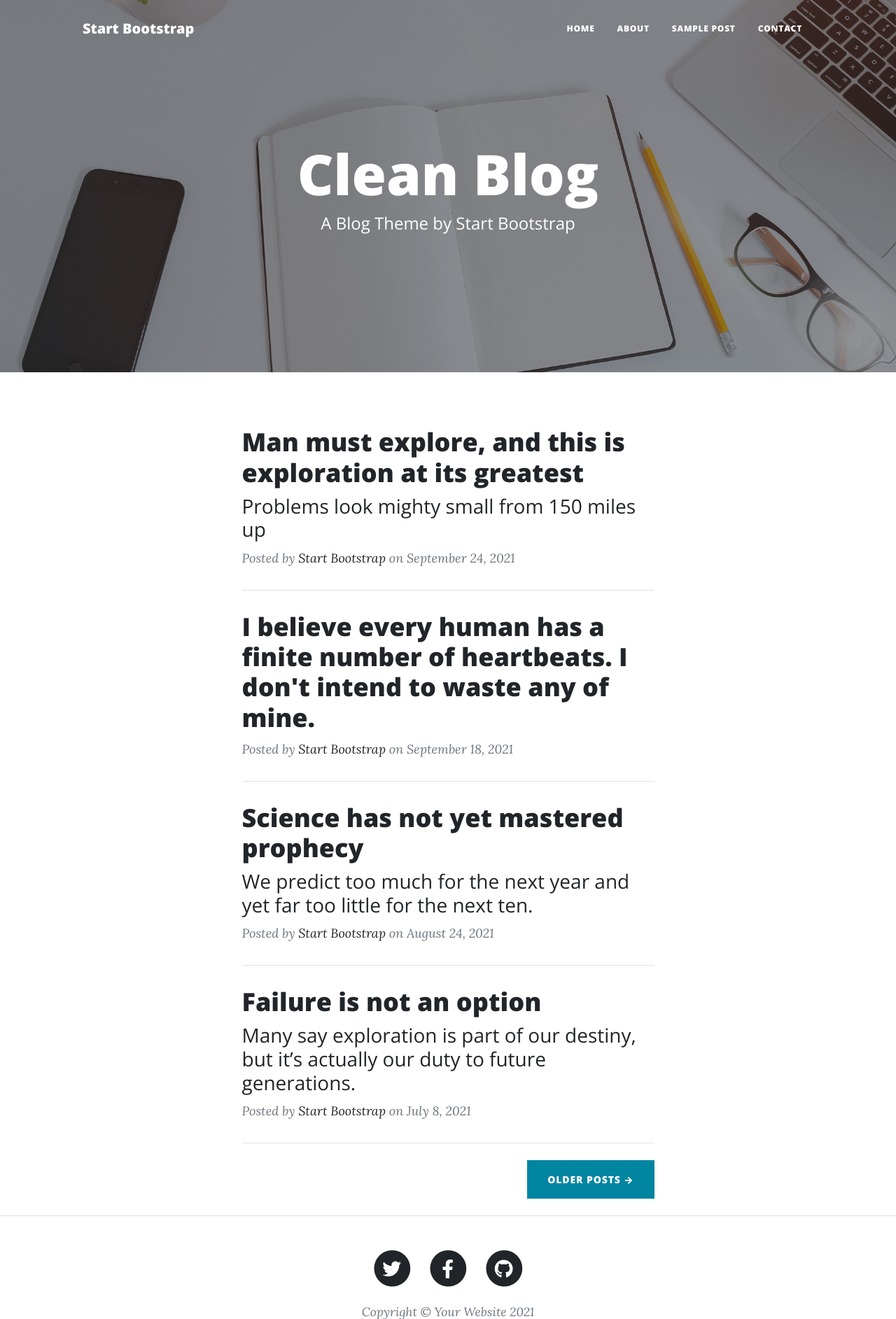
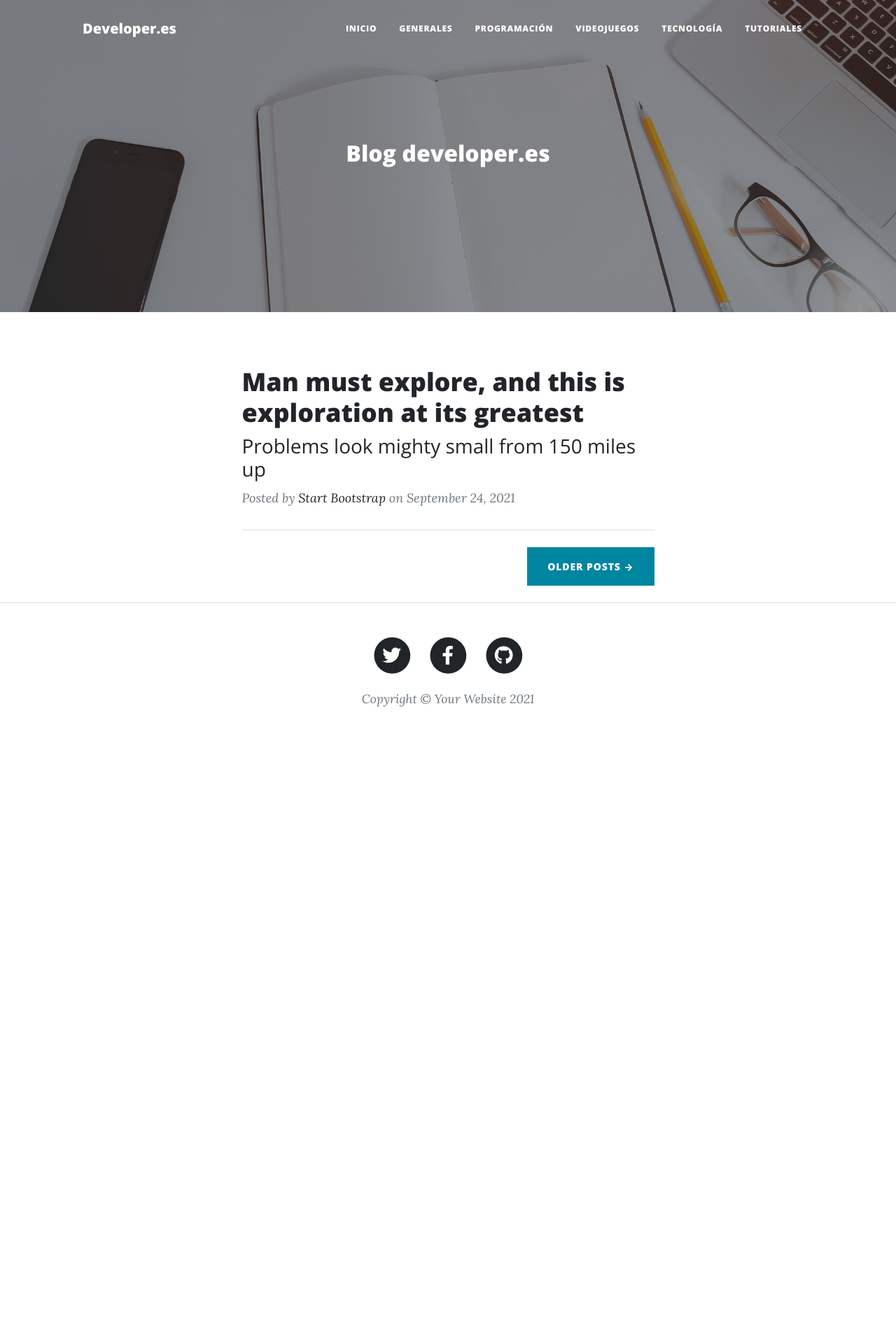
Before and after one commit to roterom/django_blog, a Django app: page / in a window 1280 px wide. Shown: the top 1885 px of the page at 70% size. After the commit the page ends 1010 px from the top, so only its background shows below. Run offline with Django 4.2, Linux system fonts and the light colour scheme; some libraries are stand-ins or nearby versions.

Commit message:
Categories templates created

```diff
--- a/apps/blog/urls.py
+++ b/apps/blog/urls.py
@@ -1,6 +1,13 @@
 from django.urls import path
-from .views import home
+from .views import *
 
 urlpatterns = [
     path('', home, name='index'),
+    path('generales/', generales, name='generales'),
+    path('programacion/', programacion, name='programacion'),
+    path('tecnologia/', tecnologia, name='tecnologia'),
+    path('videojuegos/', videojuegos, name='videojuegos'),
+    path('tutoriales/', tutoriales, name='tutoriales'),
+
+
 ]
--- a/apps/blog/views.py
+++ b/apps/blog/views.py
@@ -4,3 +4,18 @@ from django.shortcuts import render
 
 def home(request):
     return render(request, 'index.html')
+
+def generales(request):
+    return render(request, 'generales.html')
+
+def programacion(request):
+    return render(request, 'programacion.html')
+
+def tutoriales(request):
+    return render(request, 'tutoriales.html')
+
+def tecnologia(request):
+    return render(request, 'tecnologia.html')
+
+def videojuegos(request):
+    return render(request, 'videojuegos.html')
--- a/templates/index.html
+++ b/templates/index.html
@@ -6,7 +6,7 @@
         <meta name="viewport" content="width=device-width, initial-scale=1, shrink-to-fit=no" />
         <meta name="description" content="" />
         <meta name="author" content="" />
-        <title>Clean Blog - Start Bootstrap Theme</title>
+        <title>{% block titulo %}Blog Rodrigo{% endblock titulo %}</title>
         <link rel="icon" type="image/x-icon" href="assets/favicon.ico" />
         <!-- Font Awesome icons (free version)-->
         <script src="https://use.fontawesome.com/releases/v5.15.4/js/all.js" crossorigin="anonymous"></script>
@@ -20,29 +20,31 @@
         <!-- Navigation-->
         <nav class="navbar navbar-expand-lg navbar-light" id="mainNav">
             <div class="container px-4 px-lg-5">
-                <a class="navbar-brand" href="index.html">Start Bootstrap</a>
+                <a class="navbar-brand" href="{% url 'blog:index' %}">Developer.es</a>
                 <button class="navbar-toggler" type="button" data-bs-toggle="collapse" data-bs-target="#navbarResponsive" aria-controls="navbarResponsive" aria-expanded="false" aria-label="Toggle navigation">
                     Menu
                     <i class="fas fa-bars"></i>
                 </button>
                 <div class="collapse navbar-collapse" id="navbarResponsive">
                     <ul class="navbar-nav ms-auto py-4 py-lg-0">
-                        <li class="nav-item"><a class="nav-link px-lg-3 py-3 py-lg-4" href="index.html">Home</a></li>
-                        <li class="nav-item"><a class="nav-link px-lg-3 py-3 py-lg-4" href="about.html">About</a></li>
-                        <li class="nav-item"><a class="nav-link px-lg-3 py-3 py-lg-4" href="post.html">Sample Post</a></li>
-                        <li class="nav-item"><a class="nav-link px-lg-3 py-3 py-lg-4" href="contact.html">Contact</a></li>
+                        <li class="nav-item"><a class="nav-link px-lg-3 py-3 py-lg-4" href="{% url 'blog:index' %}">Inicio</a></li>
+                        <li class="nav-item"><a class="nav-link px-lg-3 py-3 py-lg-4" href="{% url 'blog:generales' %}">Generales</a></li>
+                        <li class="nav-item"><a class="nav-link px-lg-3 py-3 py-lg-4" href="{% url 'blog:programacion' %}">Programación</a></li>
+                        <li class="nav-item"><a class="nav-link px-lg-3 py-3 py-lg-4" href="{% url 'blog:videojuegos' %}">Videojuegos</a></li>
+                        <li class="nav-item"><a class="nav-link px-lg-3 py-3 py-lg-4" href="{% url 'blog:tecnologia' %}">Tecnología</a></li>
+                        <li class="nav-item"><a class="nav-link px-lg-3 py-3 py-lg-4" href="{% url 'blog:tutoriales' %}">Tutoriales</a></li>
+
                     </ul>
                 </div>
             </div>
         </nav>
         <!-- Page Header-->
-        <header class="masthead" style="background-image: url('{% static 'img/home-bg.jpg' %}')">
+        <header class="masthead" style="background-image: url({% block imagen %}'{% static 'img/home-bg.jpg' %}'{% endblock imagen %})">
             <div class="container position-relative px-4 px-lg-5">
                 <div class="row gx-4 gx-lg-5 justify-content-center">
                     <div class="col-md-10 col-lg-8 col-xl-7">
                         <div class="site-heading">
-                            <h1>Clean Blog</h1>
-                            <span class="subheading">A Blog Theme by Start Bootstrap</span>
+                            <h2>{% block titulo_principal %}Blog developer.es{% endblock titulo_principal %}</h2>
                         </div>
                     </div>
                 </div>
@@ -67,44 +69,6 @@
                     <!-- Divider-->
                     <hr class="my-4" />
                     <!-- Post preview-->
-                    <div class="post-preview">
-                        <a href="post.html"><h2 class="post-title">I believe every human has a finite number of heartbeats. I don't intend to waste any of mine.</h2></a>
-                        <p class="post-meta">
-                            Posted by
-                            <a href="#!">Start Bootstrap</a>
-                            on September 18, 2021
-                        </p>
-                    </div>
-                    <!-- Divider-->
-                    <hr class="my-4" />
-                    <!-- Post preview-->
-                    <div class="post-preview">
-                        <a href="post.html">
-                            <h2 class="post-title">Science has not yet mastered prophecy</h2>
-                            <h3 class="post-subtitle">We predict too much for the next year and yet far too little for the next ten.</h3>
-                        </a>
-                        <p class="post-meta">
-                            Posted by
-                            <a href="#!">Start Bootstrap</a>
-                            on August 24, 2021
-                        </p>
-                    </div>
-                    <!-- Divider-->
-                    <hr class="my-4" />
-                    <!-- Post preview-->
-                    <div class="post-preview">
-                        <a href="post.html">
-                            <h2 class="post-title">Failure is not an option</h2>
-                            <h3 class="post-subtitle">Many say exploration is part of our destiny, but it’s actually our duty to future generations.</h3>
-                        </a>
-                        <p class="post-meta">
-                            Posted by
-                            <a href="#!">Start Bootstrap</a>
-                            on July 8, 2021
-                        </p>
-                    </div>
-                    <!-- Divider-->
-                    <hr class="my-4" />
                     <!-- Pager-->
                     <div class="d-flex justify-content-end mb-4"><a class="btn btn-primary text-uppercase" href="#!">Older Posts →</a></div>
                 </div>
```
Also changed, not shown: templates/generales.html (added, +14 -0 lines), templates/programacion.html (added, +14 -0 lines), templates/tecnologia.html (added, +14 -0 lines), templates/tutoriales.html (added, +14 -0 lines), templates/videojuegos.html (added, +14 -0 lines), static/img/generales.jpg (added), static/img/programacion.jpg (added), static/img/tecnologia.jpg (added), static/img/tutoriales.jpg (added), static/img/videojuegos.jpg (added).
